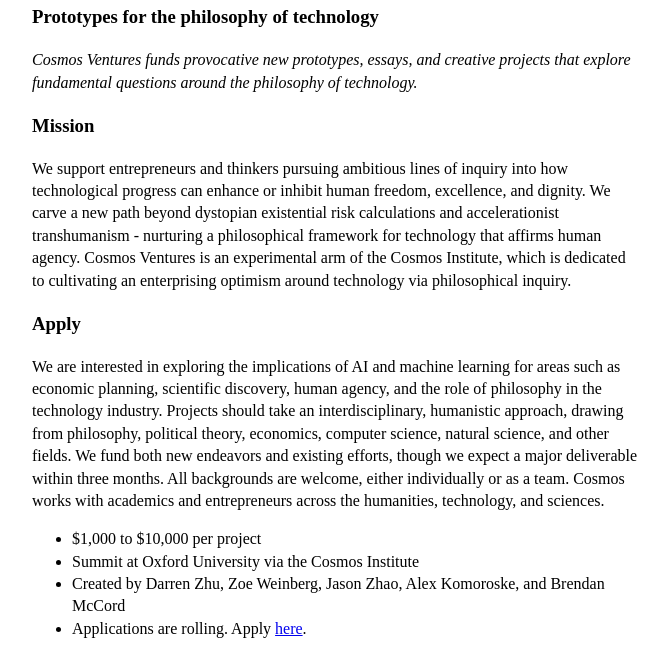
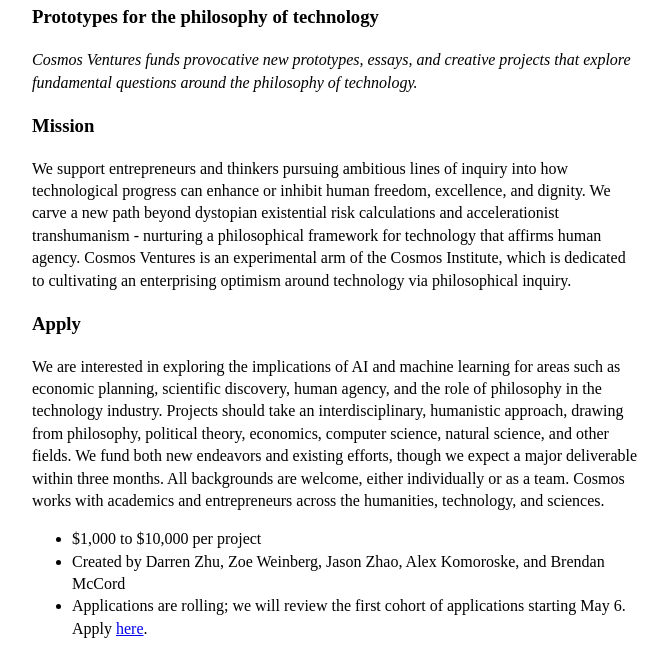
Before and after one commit to jzhao23/cosmosventures, a plain HTML site: page index.html in a window 1280 px wide. Shown: the part 132-800 px from the top of the page, without its empty margins (304-972 px from the left). Drawn offline with Linux system fonts and the light colour scheme.

Commit message:
update deadline and remove summit

```diff
--- a/index.html
+++ b/index.html
@@ -62,9 +62,8 @@
 
         <ul>
             <li>$1,000 to $10,000 per project</li>
-            <li>Summit at Oxford University via the Cosmos Institute</li>
             <li>Created by Darren Zhu, Zoe Weinberg, Jason Zhao, Alex Komoroske, and Brendan McCord</li>
-            <li>Applications are rolling. Apply <a href="https://s9b9ztlait8.typeform.com/to/uGTkFag5">here</a>.</li>
+            <li>Applications are rolling; we will review the first cohort of applications starting May 6. Apply <a href="https://s9b9ztlait8.typeform.com/to/uGTkFag5">here</a>.</li>
         </ul>
 
 </body></html>
```
